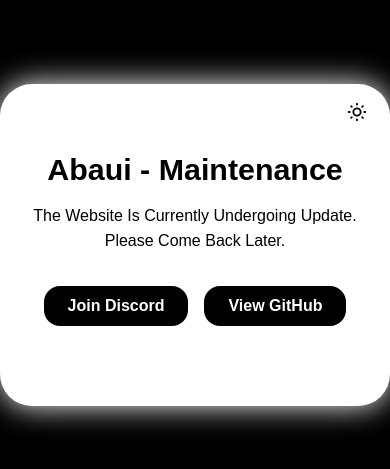
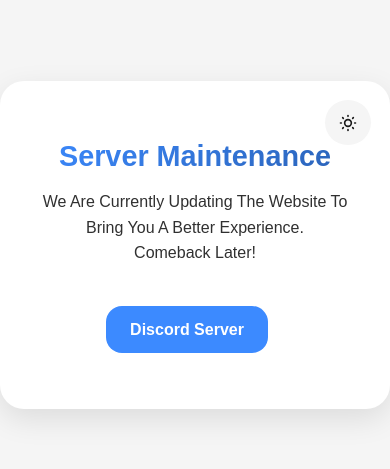
Before and after one commit to abauisoftworks/website, a plain HTML site: page soon.html in a window 390 px wide. Shown: the part 177-646 px from the top of the page. Drawn offline with Linux system fonts and the light colour scheme; a web font is replaced by a local one.

Commit message:
Revise soon.html for server maintenance
Updated meta tags and styles for server maintenance.

```diff
--- a/soon.html
+++ b/soon.html
@@ -1,33 +1,35 @@
-<!DOCTYPE html>
 <html lang="en" data-theme="light">
 <head>
     <meta charset="UTF-8" />
     <meta name="viewport" content="width=device-width, initial-scale=1.0" />
     <title>Abaui - Roblox Exploit Community</title>
-    <meta property="og:title" content="Abaui - Roblox Exploit Community" />
-    <meta property="og:description" content="Roblox Exploiting Community Website For Our Scripts, Community Scripts, More" />
-    <meta property="og:image" content="https://abaui-community.vercel.app/abaui.png" />
-    <meta property="og:url" content="https://abaui-community.vercel.app" />
+    <meta property="og:title" content="Server Maintenance" />
+    <meta property="og:description" content="Updating..." />
+    <meta property="og:image" content="https://abaui.vercel.app/abaui.svg" />
+    <meta property="og:url" content="https://abaui.vercel.app" />
     <meta property="og:type" content="website" />
-    <meta name="google-site-verification" content="M_llSAcVPHOZ95KktOgnqiXgTGiZ8lz2xNQp4zZeYFU" />
-    <link rel="icon" href="abaui.png" type="image/png" />
+    <link rel="icon" type="image/svg" href="/abaui.svg">
     <link href="https://api.fontshare.com/v2/css?f[]=satoshi@900,700,500,400&f[]=general-sans@500,600,700&f[]=clash-display@600,500&display=swap" rel="stylesheet" />
     <style>
         :root {
-        --bg: #fff;
-        --bgg: #000;
-        --bggg: #fff;
-        --text: #000;
-        --block: #fff;
-        --shadow: rgba(255, 255, 255, 5);
+            --bg: #ffffff;
+            --bgg: #f5f5f5;
+            --bggg: #ffffff;
+            --text: #1a1a1a;
+            --block: #ffffff;
+            --shadow: rgba(0, 0, 0, 0.1);
+            --accent: #3c8aff;
+            --accent-hover: #2a61b4;
         }
         [data-theme="dark"] {
-        --bg: #000;
-        --bgg: #fff;
-        --bggg: #000;
-        --text: #fff;
-        --block: #000;
-        --shadow: rgba(0, 0, 0, 100);
+            --bg: #1a1a1a;
+            --bgg: #111111;
+            --bggg: #1a1a1a;
+            --text: #ffffff;
+            --block: #242424;
+            --shadow: rgba(0, 0, 0, 0.3);
+            --accent: #5659d3;
+            --accent-hover: #818cf8;
         }
         body {
             font-family: 'Satoshi', sans-serif;
@@ -38,75 +40,110 @@
             align-items: center;
             justify-content: center;
             min-height: 100vh;
+            transition: background-color 0.3s ease;
         }
         .hero {
             background: var(--block);
-        padding: 3rem 2rem;
-        border-radius: 2rem;
-        box-shadow: 0 0 30px var(--shadow);
+            padding: 3.5rem 3rem;
+            border-radius: 1.5rem;
+            box-shadow: 0 10px 30px var(--shadow);
             text-align: center;
-        max-width: 350px;
-        max-height: 250px;
+            max-width: 400px;
             width: 90%;
             position: relative;
+            transition: all 0.3s ease;
         }
         .hero h1 {
             font-family: 'Clash Display', sans-serif;
-        font-size: 1.9rem;
-        margin-bottom: 0.5rem;
+            font-size: 2.2rem;
+            margin-bottom: 1rem;
+            color: var(--accent);
+            background: linear-gradient(135deg, var(--accent), var(--accent-hover));
+            -webkit-background-clip: text;
+            background-clip: text;
+            -webkit-text-fill-color: transparent;
         }
         .hero p {
             font-family: 'General Sans', sans-serif;
-        font-size: 1rem;
-        margin-bottom: 2rem;
+            font-size: 1.1rem;
+            margin-bottom: 2.5rem;
             line-height: 1.6;
+            color: var(--text);
+            opacity: 0.9;
         }
         .hero-buttons {
             display: flex;
             justify-content: center;
             gap: 1rem;
-        margin-bottom: 2rem;
+            margin-bottom: 1rem;
         }
-        .btn {
-        background: var(--text);
-        color: var(--bggg);
-        padding: 0.7rem 1.5rem;
+        .buton {
+            background: var(--accent);
+            color: #ffffff;
+            padding: 0.9rem 1.8rem;
             border-radius: 1rem;
             text-decoration: none;
             font-weight: 600;
+            transition: all 0.2s ease;
+            border: 2px solid transparent;
+        }
+        .buton:hover {
+            background: var(--accent-hover);
         }
         .theme-toggle {
             position: absolute;
-        top: 1rem;
-        right: 1rem;
-        background: none;
+            top: 1.2rem;
+            right: 1.2rem;
+            background: var(--bgg);
             border: none;
             cursor: pointer;
+            padding: 0.8rem;
+            border-radius: 50%;
+            transition: all 0.2s ease;
+        }
+        .theme-toggle:hover {
+            transform: rotate(180deg);
+            background: var(--accent);
         }
         .theme-toggle svg {
-        width: 22px;
-        height: 22px;
+            width: 20px;
+            height: 20px;
             display: none;
+            color: var(--text);
+        }
+        .theme-toggle:hover svg {
+            color: #ffffff;
         }
         [data-theme="light"] .sun {
             display: block;
         }
         [data-theme="dark"] .moon {
             display: block;
-        color: var(--bgg);
+        }
+        @media (max-width: 480px) {
+            .hero {
+                padding: 2.5rem 1.5rem;
+            }
+            .hero h1 {
+                font-size: 1.8rem;
+            }
+            .hero p {
+                font-size: 1rem;
+            }
+            .buton {
+                padding: 0.8rem 1.4rem;
+            }
         }
     </style>
 </head>
 <body>
     <div class="hero">
-    <h1>Abaui - Maintenance</h1>
-    <p>The Website Is Currently Undergoing Update.<br>Please Come Back Later.</p>
+        <h1>Server Maintenance</h1>
+        <p>We Are Currently Updating The Website To Bring You A Better Experience.<br>Comeback Later!</p>
         <div class="hero-buttons">
-        <a href="https://discord.gg/hnq9AGVMwq" class="btn">Join Discord</a>
-        <a href="https://github.com/aabbaaii13" class="btn">View GitHub</a>
-    </div>
+            <a href="https://discord.gg/hnq9AGVMwq" class="buton">Discord Server</a>
         <div class="header-buttons">
-        <button class="theme-toggle" aria-label="Toggle Theme">
+            <button class="theme-toggle">
                 <svg class="sun" xmlns="http://www.w3.org/2000/svg" fill="none" viewBox="0 0 24 24" stroke="currentColor">
                     <path stroke-linecap="round" stroke-linejoin="round" stroke-width="2"
                     d="M12 3v1m0 16v1m9-9h-1M4 12H3m15.364 6.364l-.707-.707M6.343 6.343l-.707-.707m12.728 0l-.707.707M6.343 17.657l-.707.707M16 12a4 4 0 11-8 0 4 4 0 018 0z" />
@@ -119,13 +156,8 @@
         </div>
     </div>
     <script>
-        const toggle = document.querySelector('.theme-toggle');
-        const html = document.documentElement;
-
-        toggle.addEventListener('click', () => {
-            const currenttheme = html.getAttribute('data-theme');
-            const newtheme = currenttheme === 'light' ? 'dark' : 'light';
-            html.setAttribute('data-theme', newtheme);
+        document.querySelector('.theme-toggle').addEventListener('click', () => {
+            document.documentElement.setAttribute('data-theme', document.documentElement.getAttribute('data-theme') === 'light' ? 'dark' : 'light');
         });
     </script>
 </body>
```
Lines whose indentation alone changed are shown as unchanged.
